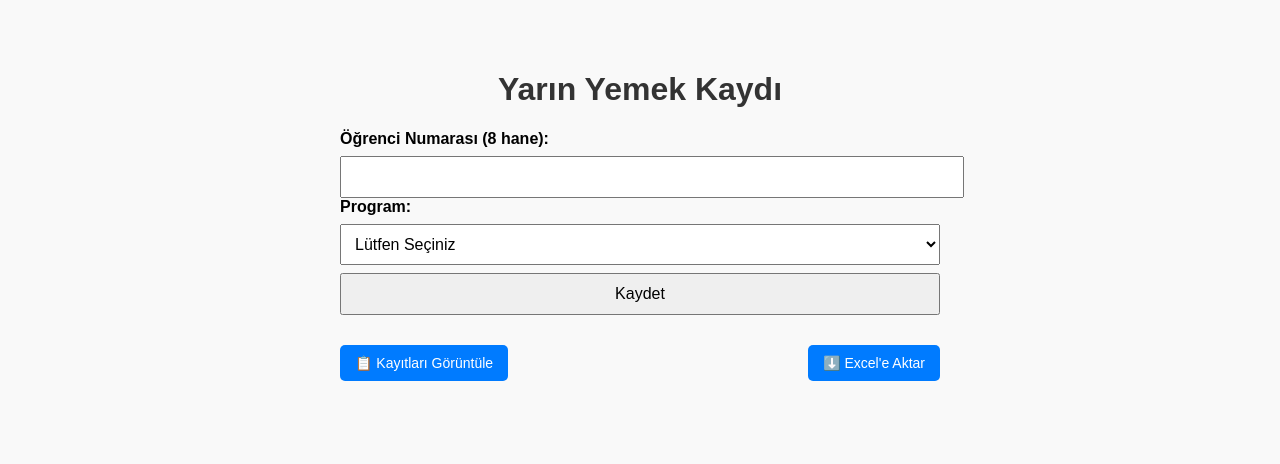
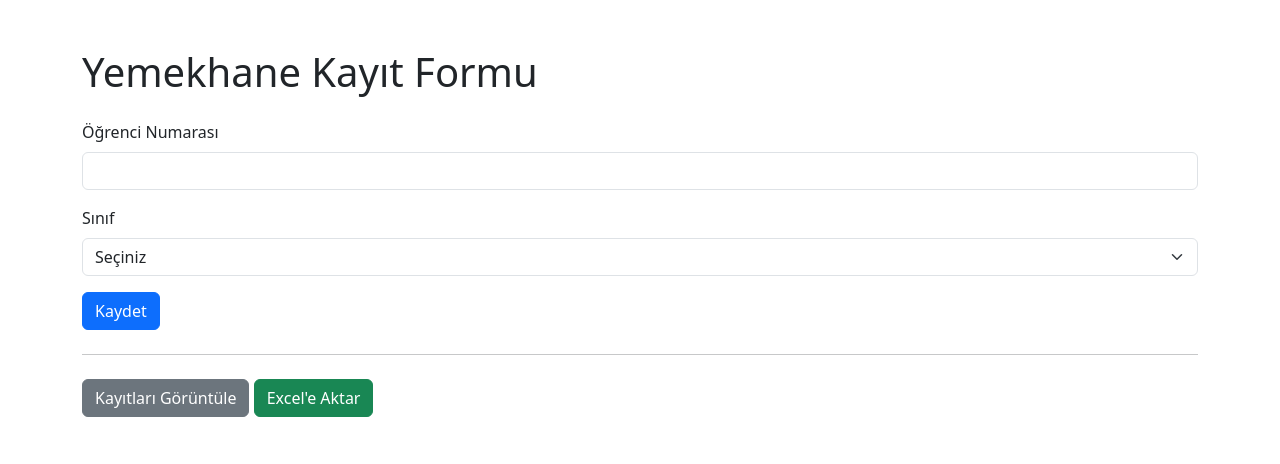
Before and after one commit to ydegerli123-ctrl/yemek-kayit, a Flask app: page / in a window 1280 px wide. Shown: the top 464 px of the page. Run offline with Flask 3, Linux system fonts and the light colour scheme.

Commit message:
Update index.html

```diff
--- a/templates/index.html
+++ b/templates/index.html
@@ -2,99 +2,40 @@
 <html lang="tr">
 <head>
     <meta charset="UTF-8">
-    <title>Yemek Kaydı</title>
-    <style>
-        body {
-            font-family: Arial, sans-serif;
-            max-width: 600px;
-            margin: 30px auto;
-            padding: 20px;
-            background-color: #f9f9f9;
-        }
-
-        h1 {
-            text-align: center;
-            color: #333;
-        }
-
-        label {
-            font-weight: bold;
-        }
-
-        input, select, button {
-            width: 100%;
-            padding: 10px;
-            margin-top: 8px;
-            font-size: 16px;
-        }
-
-        .message {
-            margin-top: 15px;
-            padding: 10px;
-            background-color: #e2f0cb;
-            border: 1px solid #a3c293;
-            color: #3b663d;
-            font-weight: bold;
-        }
-
-        .nav-links {
-            margin-top: 30px;
-            display: flex;
-            justify-content: space-between;
-        }
-
-        .nav-links a {
-            text-decoration: none;
-            background-color: #007BFF;
-            color: white;
-            padding: 10px 15px;
-            border-radius: 5px;
-            font-size: 14px;
-        }
-
-        @media (max-width: 500px) {
-            .nav-links {
-                flex-direction: column;
-                gap: 10px;
-            }
-
-            .nav-links a {
-                text-align: center;
-            }
-        }
-    </style>
+    <title>Yemekhane Kayıt</title>
+    <link rel="stylesheet" href="https://cdn.jsdelivr.net/npm/bootstrap@5.3.2/dist/css/bootstrap.min.css">
 </head>
-<body>
-    <h1>Yarın Yemek Kaydı</h1>
+<body class="container py-5">
+    <h1 class="mb-4">Yemekhane Kayıt Formu</h1>
 
     <form method="POST">
-        <label for="student_id">Öğrenci Numarası (8 hane):</label>
-        <input type="text" id="student_id" name="student_id" pattern="\d{8}" required>
-
-        <label for="program">Program:</label>
-        <select name="program" id="program" required>
-            <option value="">Lütfen Seçiniz</option>
-            <option value="Fizyoterapi 1. Sınıf">Fizyoterapi 1. Sınıf</option>
-            <option value="Fizyoterapi 2. Sınıf">Fizyoterapi 2. Sınıf</option>
-            <option value="Fizyoterapi 3. Sınıf">Fizyoterapi 3. Sınıf</option>
-            <option value="Ergoterapi 1. Sınıf">Ergoterapi 1. Sınıf</option>
-            <option value="Ergoterapi 2. Sınıf">Ergoterapi 2. Sınıf</option>
-            <option value="Hemşirelik">Hemşirelik</option>
-        </select>
-
-        <input type="hidden" name="date" value="{{ date }}">
-        <button type="submit">Kaydet</button>
+        <div class="mb-3">
+            <label for="student_id" class="form-label">Öğrenci Numarası</label>
+            <input type="text" class="form-control" id="student_id" name="student_id" required>
+        </div>
+        <div class="mb-3">
+            <label for="program" class="form-label">Sınıf</label>
+            <select class="form-select" id="program" name="program" required>
+                <option selected disabled>Seçiniz</option>
+                <option value="Hazırlık">Hazırlık</option>
+                <option value="1. Sınıf">1. Sınıf</option>
+                <option value="2. Sınıf">2. Sınıf</option>
+                <option value="3. Sınıf">3. Sınıf</option>
+                <option value="4. Sınıf">4. Sınıf</option>
+                <option value="Yüksek Lisans">Yüksek Lisans</option>
+                <option value="Doktora">Doktora</option>
+            </select>
+        </div>
+        <button type="submit" class="btn btn-primary">Kaydet</button>
     </form>
 
-    {% if success_message %}
-    <div style="margin-top: 10px; color: green; font-weight: bold;">
-        {{ success_message }}
-    </div>
-{% endif %}
+    {% if submitted and mesaj %}
+        <div class="alert alert-info mt-3">{{ mesaj }}</div>
+    {% endif %}
 
-    <div class="nav-links">
-        <a href="/kayitlar">📋 Kayıtları Görüntüle</a>
-        <a href="/csv">⬇️ Excel'e Aktar</a>
-    </div>
+    <hr class="my-4">
+
+    <a href="/kayitlar" class="btn btn-secondary">Kayıtları Görüntüle</a>
+    <a href="/csv" class="btn btn-success">Excel'e Aktar</a>
 </body>
 </html>
```
